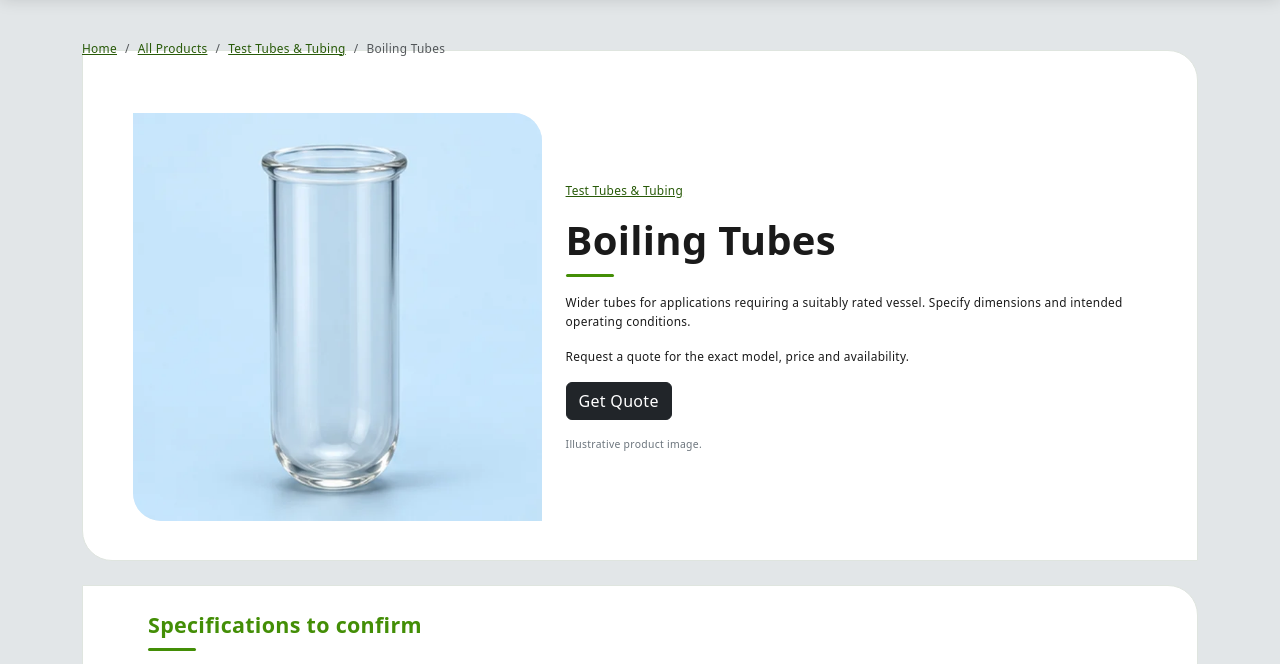
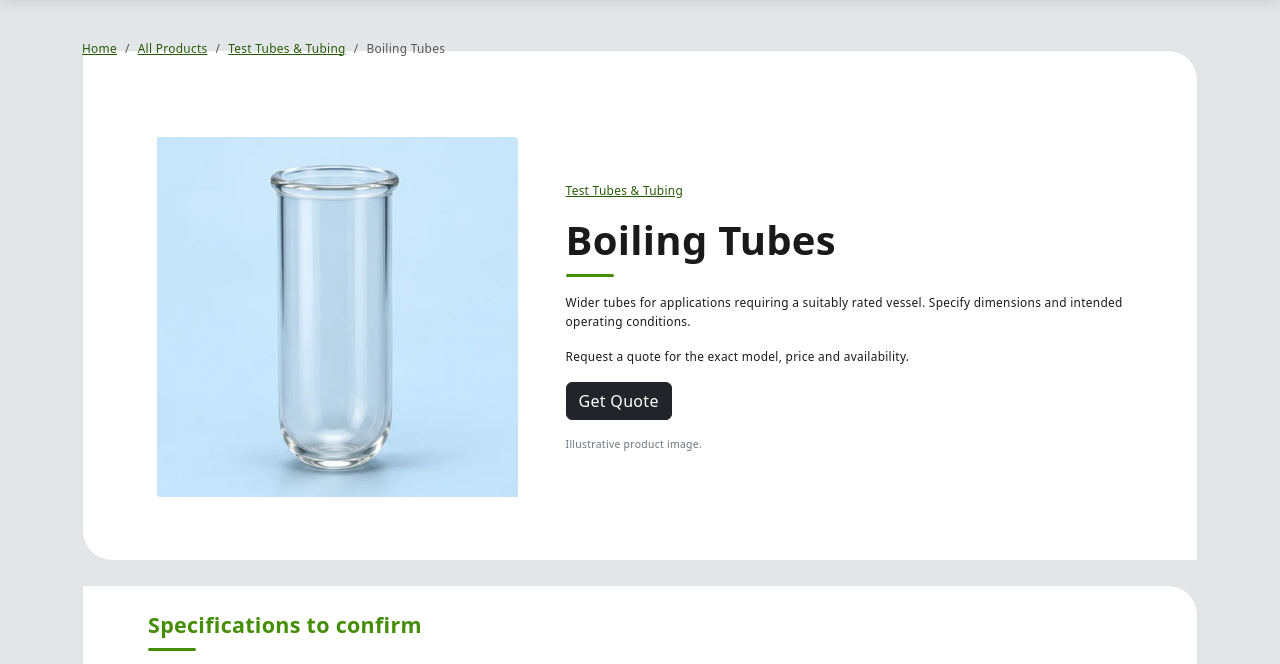
Before and after one commit to ekaani26/gauri-sons-website, a plain HTML site: page product-boiling-tubes.html in a window 1280 px wide. Shown: the part 89-753 px from the top of the page. Drawn offline with Linux system fonts and the light colour scheme.

Commit message:
Show full product photos across storefront and catalogue

```diff
--- a/assets/css/site-theme.css
+++ b/assets/css/site-theme.css
@@ -217,7 +217,15 @@
 }
 .catalog-product h3 a, .catalog-details { text-underline-offset: .2em; }
 .catalog-product h3 a:not(:hover):not(:focus-visible) { text-decoration: none; }
-.product-detail .catalog-photo { object-fit: contain; }
+.site-subpage .catalog-photo {
+  box-sizing: border-box;
+  aspect-ratio: 1;
+  object-fit: contain;
+  object-position: center;
+  padding: clamp(8px, 2vw, 18px);
+  background: #fff;
+}
+.site-subpage .subpage-hero .catalog-photo { padding: clamp(12px, 3vw, 24px); }
 
 /* Shared homepage typography and navigation behavior. */
 html.pg-loaded body, body { font-family: var(--bs-body-font-family); }
--- a/assets/home-storefront.css
+++ b/assets/home-storefront.css
@@ -60,15 +60,17 @@
 .storefront [hidden] { display: none; }
 .storefront-photo {
   display: block;
-  padding: 8px;
+  padding: clamp(8px, 1.2vw, 14px);
+  background: #fff;
   border-bottom: 1px solid var(--store-border);
 }
 .storefront-photo img {
   display: block;
   width: 100%;
   height: auto;
-  aspect-ratio: 4 / 3;
+  aspect-ratio: 1;
   object-fit: contain;
+  object-position: center;
 }
 .storefront-details {
   display: flex;
```
